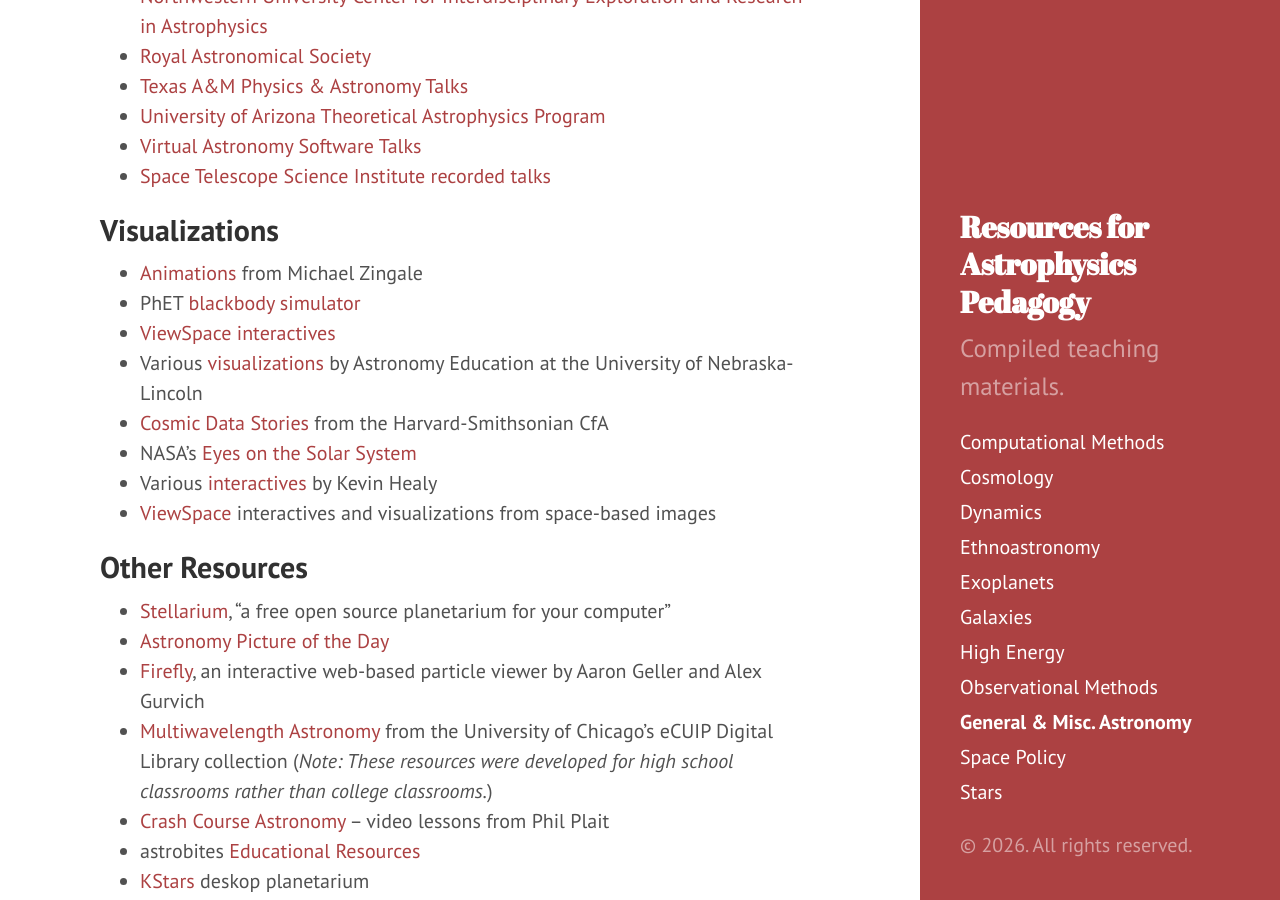
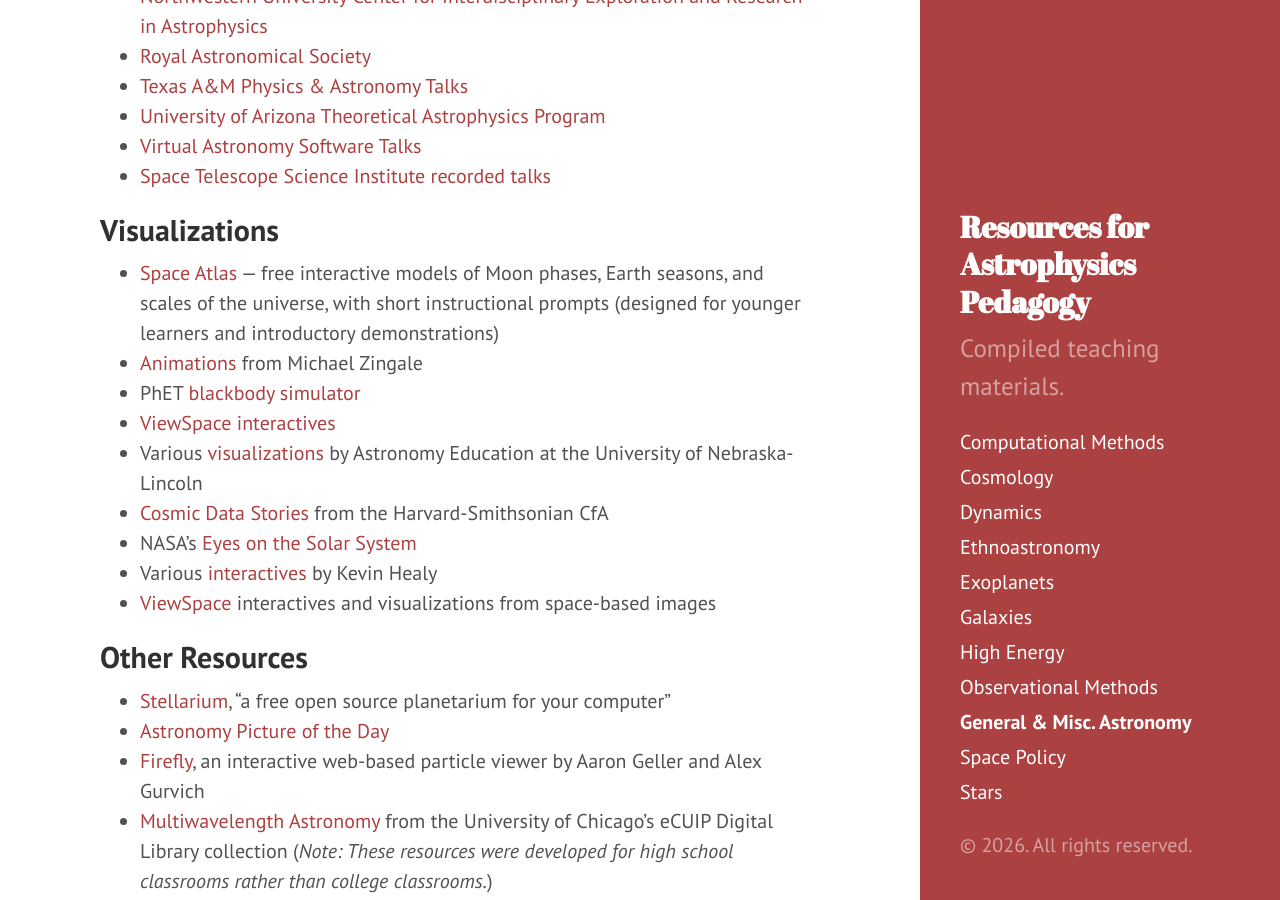
Before and after one commit to astroteaching/astroteaching.github.io, a Jekyll site: the page built from resources.md, in a window 1280 px wide and 900 px high, scrolled down 1052 px. Built offline with Jekyll 4.4.1, drawn with Linux system fonts in a browser that asks for light colours.

Commit message:
Add Space Atlas introductory astronomy visualizations

```diff
--- a/resources.md
+++ b/resources.md
@@ -38,6 +38,7 @@ General astronomy (including some resources for lower level courses), (astro)phy
 - [Space Telescope Science Institute recorded talks](https://www.youtube.com/@stsciresearch6722/featured){:target="_blank"}
 
 ## Visualizations
+- [Space Atlas](https://saramjh.github.io/space_atlas_student/){:target="_blank"} — free interactive models of Moon phases, Earth seasons, and scales of the universe, with short instructional prompts (designed for younger learners and introductory demonstrations)
 - [Animations](https://zingale.github.io/astro_animations/){:target="_blank"} from Michael Zingale
 - PhET [blackbody simulator](https://phet.colorado.edu/sims/html/blackbody-spectrum/latest/blackbody-spectrum_all.html){:target="_blank"}
 - [ViewSpace interactives](https://viewspace.org/interactives/unveiling_invisible_universe){:target="_blank"}
```
